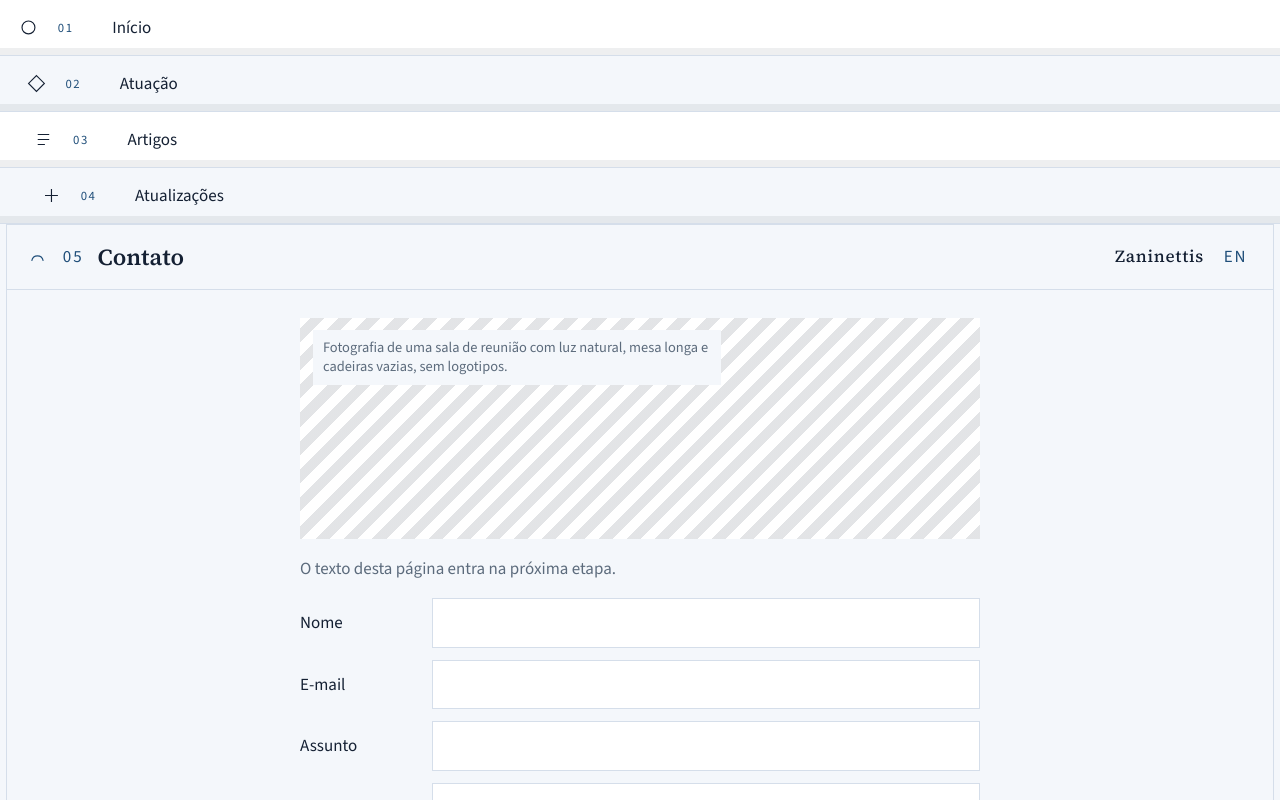
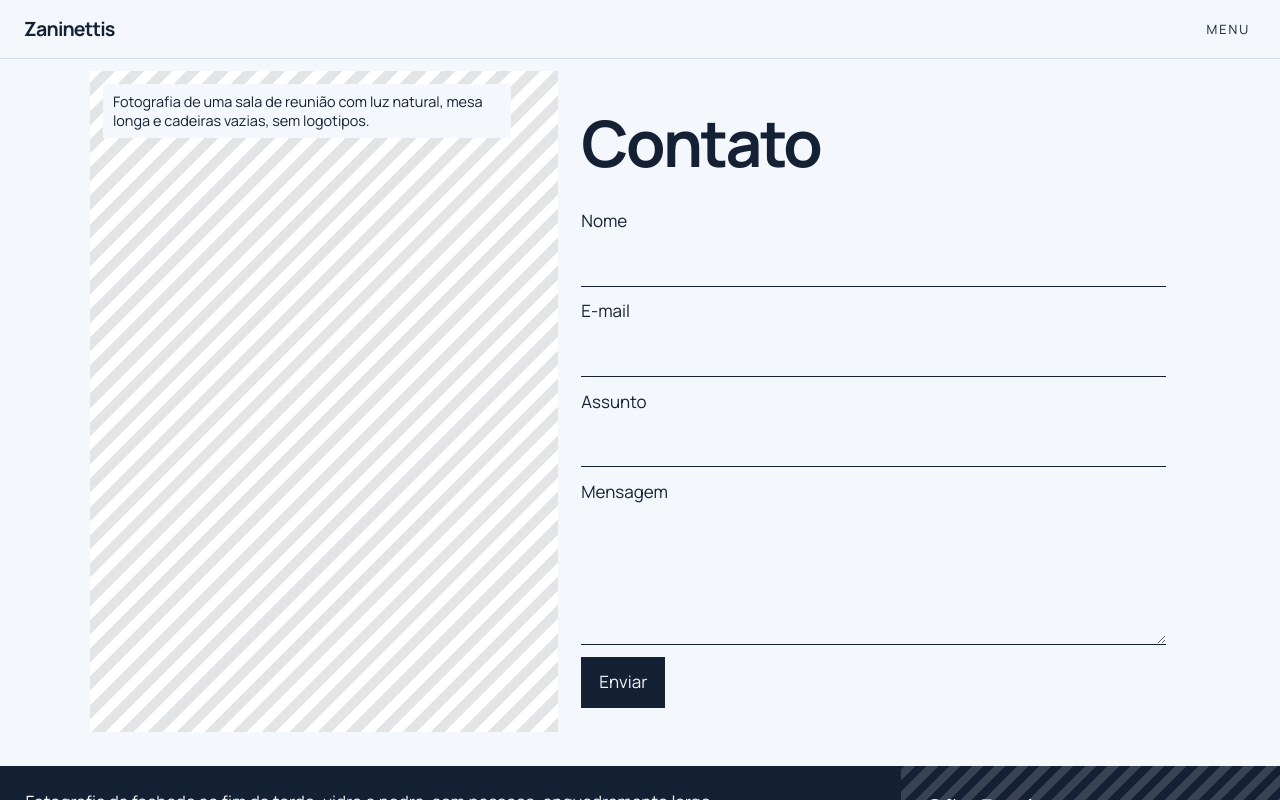
Before and after one commit to HenriqueFStephan/zaninettis-law, an Angular app in the folder frontend/: page /contato in a window 1280 px wide. Shown: the top 800 px of the page. Built offline with nearby package versions, Linux system fonts and the light colour scheme.

Commit message:
fix(issue #1): default layout to Galeria
Change DesignService layout fallback from indice to galeria.
Palette default was already claro; user selections still persist via localStorage.

Co-authored-by: Henrique F. Stephan <HenriqueFStephan@users.noreply.github.com>

```diff
--- a/frontend/src/app/core/design.service.ts
+++ b/frontend/src/app/core/design.service.ts
@@ -160,7 +160,7 @@ function stored<T extends string>(key: string, allowed: readonly T[], fallback:
 
 @Injectable({ providedIn: 'root' })
 export class DesignService {
-  readonly layout = signal<LayoutId>(stored(LAYOUT_KEY, LAYOUTS.map((item) => item.id), 'indice'));
+  readonly layout = signal<LayoutId>(stored(LAYOUT_KEY, LAYOUTS.map((item) => item.id), 'galeria'));
   readonly palette = signal<PaletteId>(stored(PALETTE_KEY, PALETTES.map((item) => item.id), 'claro'));
 
   constructor() {
```
